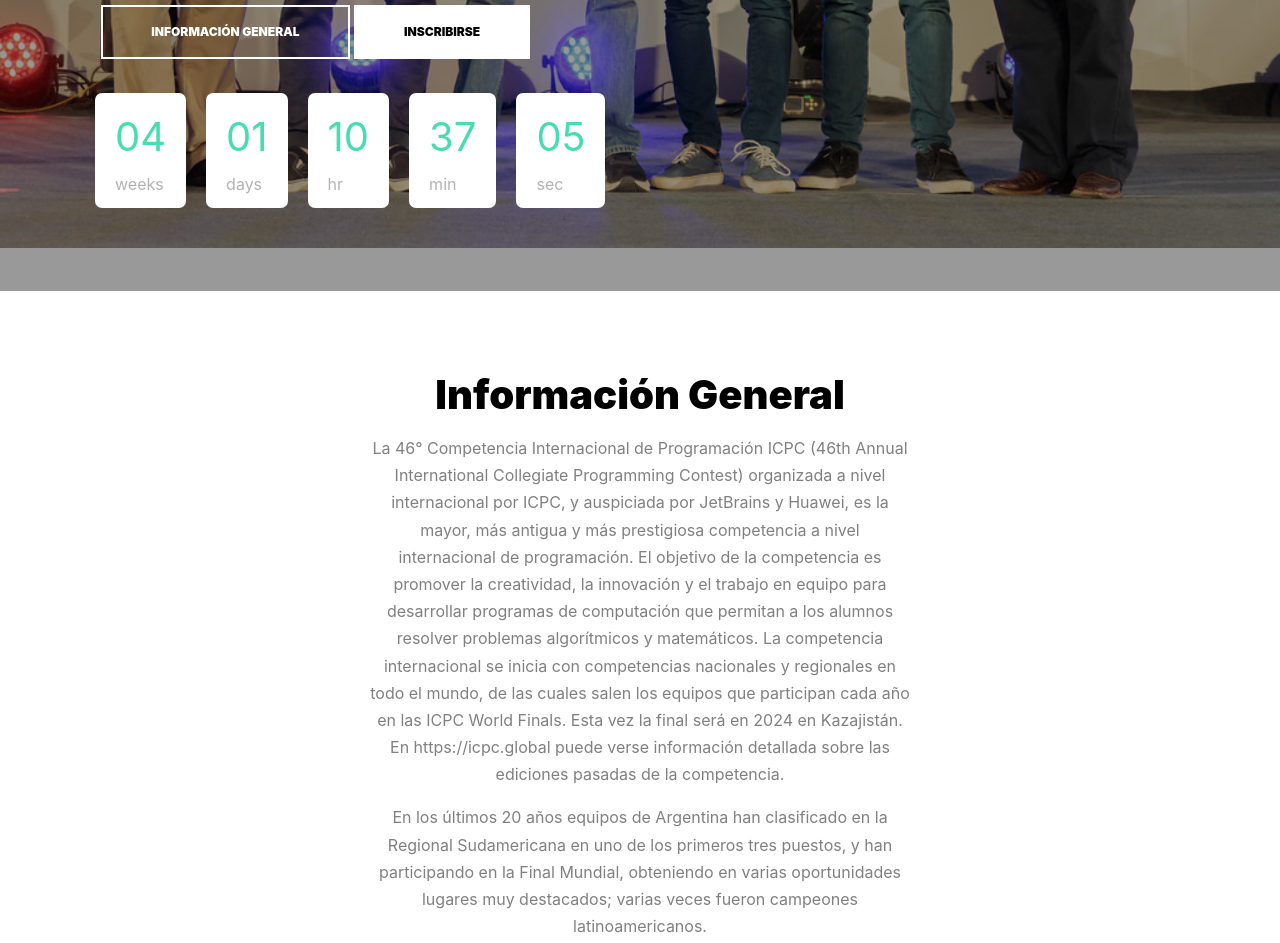
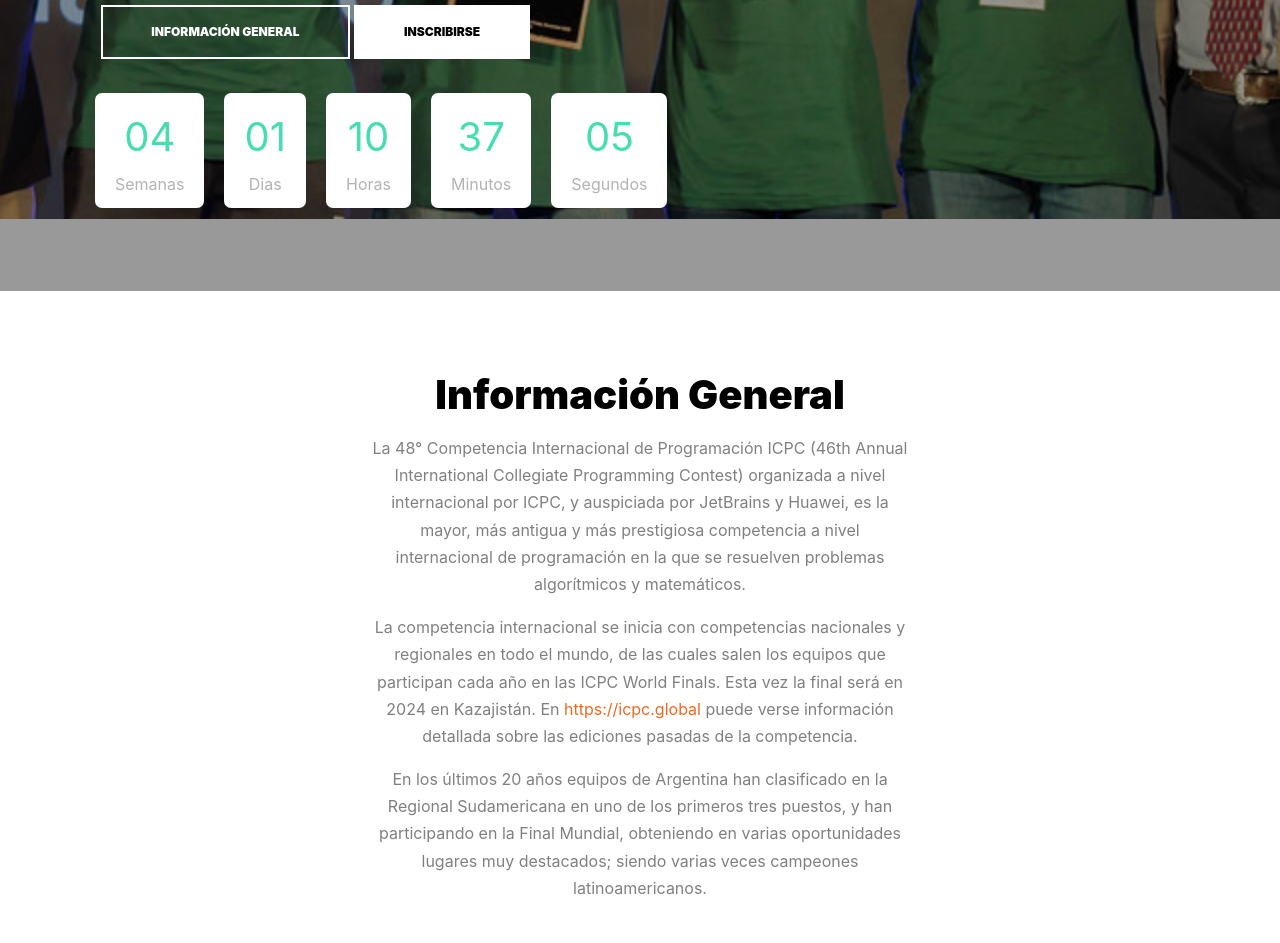
Before and after one commit to fedepousa/prueba-web-icpc, a plain HTML site: page index.html in a window 1280 px wide. Shown: the part 509-1452 px from the top of the page. Drawn offline with Linux system fonts and the light colour scheme; files whose address does not match are found by name; a web font is replaced by a local one.

Commit message:
algunos arreglos

```diff
--- a/css/style.css
+++ b/css/style.css
@@ -1015,6 +1015,9 @@ h1, h2, h3, h4, h5,
 #date-countdown .countdown-block {
   color: #b3b3b3; }
 
+.countdown-block{
+  text-align:center;}
+
 #date-countdown .label {
   font-size: 40px;
   color: #46ddb0;
--- a/index.html
+++ b/index.html
@@ -96,7 +96,7 @@
 
 
 
-    <div class="site-blocks-cover overlay" style="margin:0; background-image: url(images/famaflatam.jpg);" data-aos="fade" data-stellar-background-ratio="0.5">
+    <div class="site-blocks-cover overlay" style="margin:0; background-image: url(images/famaflatam2.jpg); background-position: top;</div>" data-aos="fade" data-stellar-background-ratio="0.5">
       <div class="container">
         <div class="row align-items-center justify-content-center">
 
@@ -127,10 +127,9 @@
         <div class="row mb-5 justify-content-center">
           <div class="col-md-6 text-center">
             <h2 class="section-title mb-3">Información General</h2>
-            <p>La 46° Competencia Internacional de Programación ICPC (46th Annual International Collegiate Programming Contest) organizada a nivel internacional por ICPC, y auspiciada por JetBrains y Huawei, es la mayor, más antigua y más prestigiosa competencia a nivel internacional de programación.
-			   El objetivo de la competencia es promover la creatividad, la innovación y el trabajo en equipo para desarrollar programas de computación que permitan a los alumnos resolver problemas algorítmicos y matemáticos.
-			   La competencia internacional se inicia con competencias nacionales y regionales en todo el mundo, de las cuales salen los equipos que participan cada año en las ICPC World Finals. Esta vez la final será en 2024 en Kazajistán. En https://icpc.global puede verse información detallada sobre las ediciones pasadas de la competencia.</p>
-			<p>En los últimos 20 años equipos de Argentina han clasificado en la Regional Sudamericana en uno de los primeros tres puestos, y han participando en la Final Mundial, obteniendo en varias oportunidades lugares muy destacados; varias veces fueron campeones latinoamericanos.</p>
+            <p>La 48° Competencia Internacional de Programación ICPC (46th Annual International Collegiate Programming Contest) organizada a nivel internacional por ICPC, y auspiciada por JetBrains y Huawei, es la mayor, más antigua y más prestigiosa competencia a nivel internacional de programación en la que se resuelven problemas algorítmicos y matemáticos.</p>
+			<p>La competencia internacional se inicia con competencias nacionales y regionales en todo el mundo, de las cuales salen los equipos que participan cada año en las ICPC World Finals. Esta vez la final será en 2024 en Kazajistán. En <a href="https://icpc.global" style="word-wrap:break-word">https://icpc.global</a> puede verse información detallada sobre las ediciones pasadas de la competencia.</p>
+			<p>En los últimos 20 años equipos de Argentina han clasificado en la Regional Sudamericana en uno de los primeros tres puestos, y han participando en la Final Mundial, obteniendo en varias oportunidades lugares muy destacados; siendo varias veces campeones latinoamericanos.</p>
           </div>
         </div>
       </div>
@@ -150,13 +149,12 @@
           <form class="col-md-7" method="post" style="min-width: 100%;">
             <h1 style="text-align: center;    margin-bottom: 5%;">Sponsors</h1>
             <div class="d-flex mb-4" style="justify-content: space-between;">
-				<img src="images/huawei_logo.png" alt="Huawei_logo" class="img-fluid" style="width: 50%; height: 50%; margin-top:3%;">
+				<img src="images/huawei_logo3.png" alt="Huawei_logo" class="img-fluid" style="width: 100%; height: 50%; margin-top:3%;">
 <!--
 				<img src="images/jetbrains.png" alt="Jetbrains_logo" class="img-fluid" style="width: 25%;">
 -->
 
             </div>
-             <h2 style="margin-top:15%;"><font color="white" style="font-size: 22pt;">Agradecemos a Huawei por acompañar este año a la sede Argentina!</font></h2>
           </form>
 
         </div>
@@ -178,7 +176,7 @@
 -->
               <h3 class="text-black mb-4 font-weight-bold">¿Dónde y Cuándo?</h3>
               <ul>
-				<li>El sábado <strong>21 de Octubre de 2023</strong> se llevará a cabo la competencia regional latinoamericana simultáneamente en varias sedes en toda Latinoamérica.</li>
+				<li>El sábado <strong>21 de Octubre de 2023</strong> se llevará a cabo la competencia regional latinoamericana simultáneamente en varias sedes en toda Latinoamérica aproximadamente entre las 10hs y las 20hs.</li>
 				<li>En la sede de Buenos Aires pueden participar también equipos de los países vecinos, en especial Uruguay y Paraguay.</li>
 				<li>Los mejores equipos de cada región podrán participar en la final latinoamericana que <strong>se realizará en Guadalajara, México en 2024</strong>.</li>
 				</ul>
@@ -214,7 +212,7 @@
 <!--
             <div class="col-md-6 mb-5 mb-md-0 order-2 order-md-3">
 -->
-              <img src="images/aula8.jpg" alt="Image" class="img-fluid">
+              <img src="images/uba3.jpg" alt="Image" class="img-fluid">
             </div>
 
             <div class="col-md-5 ml-auto product-title-wrap">
--- a/js/main.js
+++ b/js/main.js
@@ -187,11 +187,11 @@ jQuery(document).ready(function($) {
 
 		$('#date-countdown').countdown('2023/10/21', function(event) {
 		  var $this = $(this).html(event.strftime(''
-		    + '<span class="countdown-block"><span class="label">%w</span> weeks </span>'
-		    + '<span class="countdown-block"><span class="label">%d</span> days </span>'
-		    + '<span class="countdown-block"><span class="label">%H</span> hr </span>'
-		    + '<span class="countdown-block"><span class="label">%M</span> min </span>'
-		    + '<span class="countdown-block"><span class="label">%S</span> sec</span>'));
+		    + '<span class="countdown-block"><span class="label">%w</span> Semanas </span>'
+		    + '<span class="countdown-block"><span class="label">%d</span> Dias </span>'
+		    + '<span class="countdown-block"><span class="label">%H</span> Horas </span>'
+		    + '<span class="countdown-block"><span class="label">%M</span> Minutos </span>'
+		    + '<span class="countdown-block"><span class="label">%S</span> Segundos</span>'));
 		});
 
 	};
```
Also changed, not shown: images/famaflatam2.jpg (added), images/huawei_logo3.png (added), images/uba3.jpg (added).
